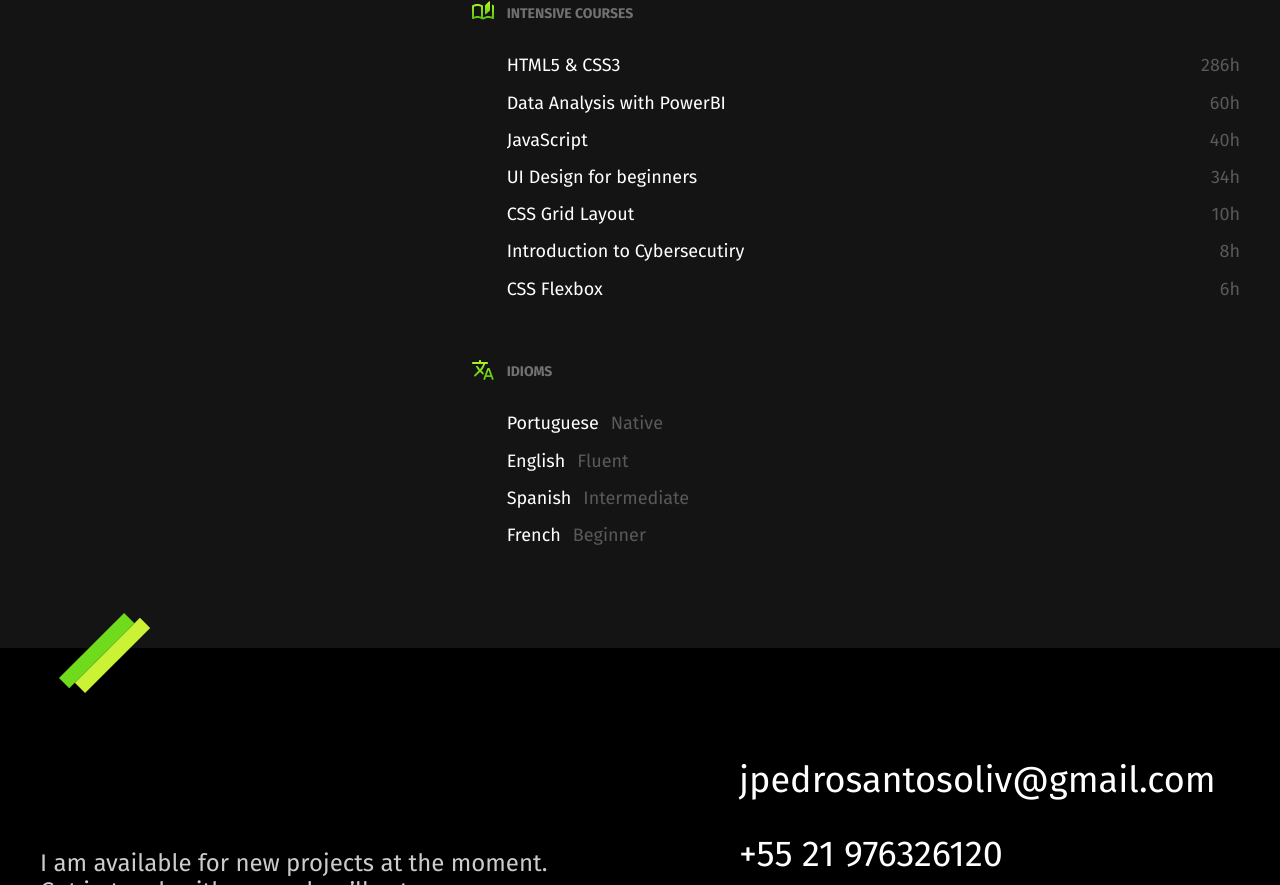
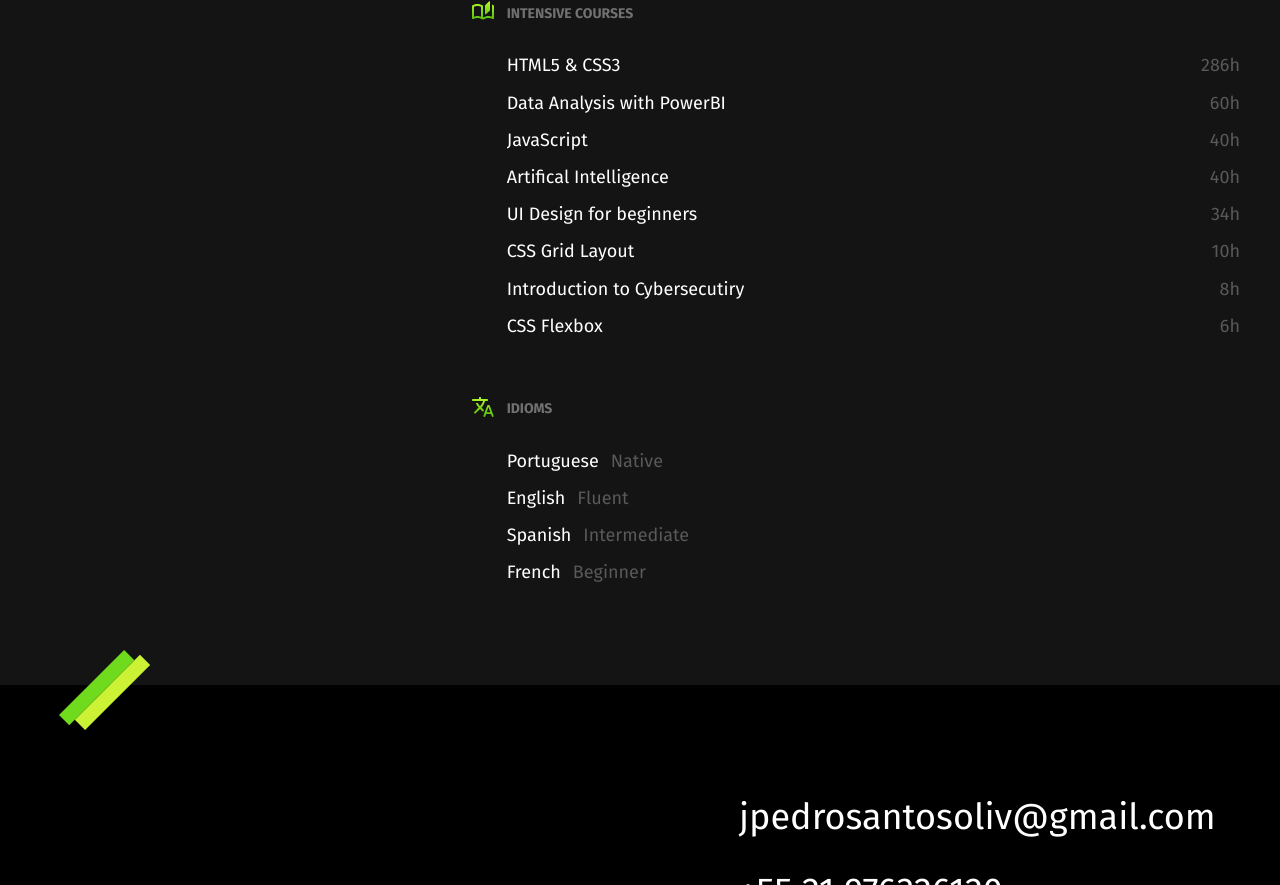
Before and after one commit to jpsantosss/html-portfolio, a plain HTML site: page index.html in a window 1280 px wide. Shown: the part 1464-2349 px from the top of the page. Drawn offline with Linux system fonts and the light colour scheme.

Commit message:
added ai course

```diff
--- a/index.html
+++ b/index.html
@@ -100,6 +100,7 @@
                             <li class="courses-list-item"><a href="./assets/certificates/html.pdf" target="_blank">HTML5 & CSS3</a><span class="courses-list-item-time">286h</span></li>
                             <li class="courses-list-item"><a href="./assets/certificates/powerbi.pdf" target="_blank">Data Analysis with PowerBI</a><span class="courses-list-item-time">60h</span></li>
                             <li class="courses-list-item"><a href="./assets/certificates/javascript.pdf" target="_blank">JavaScript</a><span class="courses-list-item-time">40h</span></li>
+                            <li class="courses-list-item"><a href="./assets/certificates/artificial-intelligence.pdf" target="_blank">Artifical Intelligence</a><span class="courses-list-item-time">40h</span></li>
                             <li class="courses-list-item"><a href="./assets/certificates/ui-design.pdf" target="_blank">UI Design for beginners</a><span class="courses-list-item-time">34h</span></li>
                             <li class="courses-list-item"><a href="./assets/certificates/grid.pdf" target="_blank">CSS Grid Layout</a><span class="courses-list-item-time">10h</span></li>
                             <li class="courses-list-item"><a href="./assets/certificates/cyber-security.pdf" target="_blank">Introduction to Cybersecutiry</a><span class="courses-list-item-time">8h</span></li>
```
Also changed, not shown: 1 other file.
